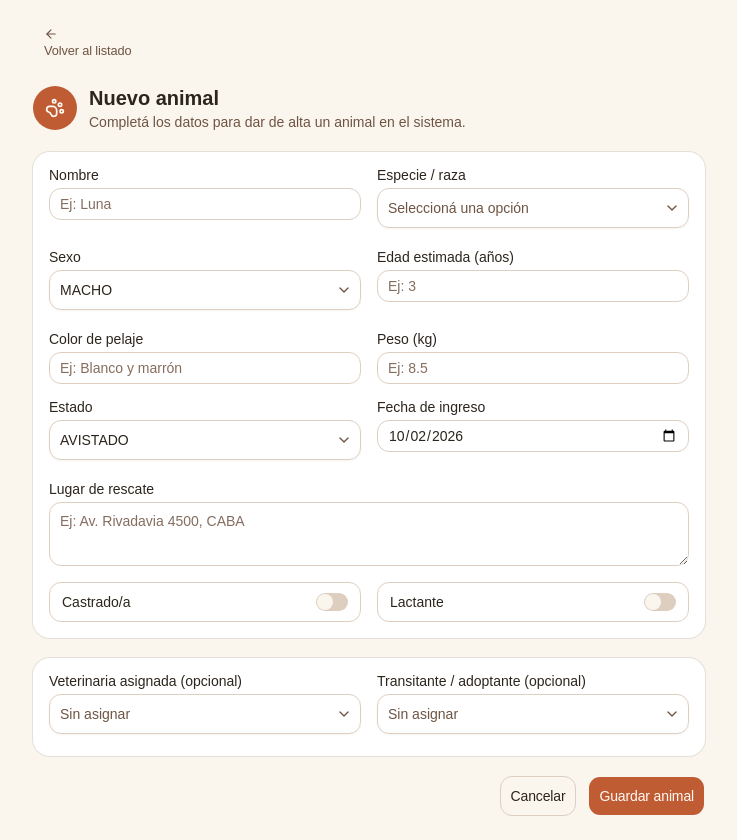
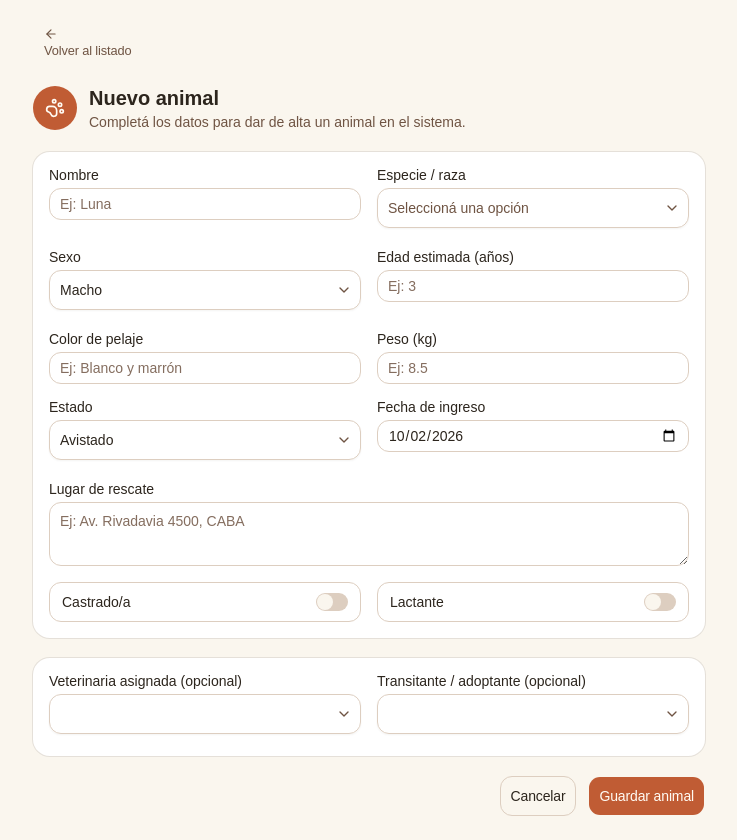
Before and after one commit to yamartinez03/Callejeritos-app, a React app in the folder frontend/: page /animales/nuevo in a window 1280 px wide. Shown: the whole page, without its empty margins (271-1008 px from the left). Built offline with nearby package versions, Linux system fonts and the light colour scheme; the HTML template or start-up script is replaced by a standard one.

Commit message:
feat: cambio SelectValue de campos en AnimalForm

```diff
--- a/frontend/src/modulo-animal/components/AnimalForm.jsx
+++ b/frontend/src/modulo-animal/components/AnimalForm.jsx
@@ -13,7 +13,12 @@ import {
   SelectTrigger,
   SelectValue,
 } from "@/components/ui/select";
-import { ESPECIES, ESTADOS_ANIMAL, VETERINARIAS, RESPONSABLES_HOGAR } from "@/shared/data/mockAnimales";
+import {
+  ESPECIES,
+  ESTADOS_ANIMAL,
+  VETERINARIAS,
+  RESPONSABLES_HOGAR,
+} from "@/shared/data/mockAnimales";
 import { FORM_INICIAL } from "#lib/animalUtils.js";
 
 /**
@@ -39,10 +44,14 @@ export default function AnimalForm({
     if (!form.idespecie) nuevosErrores.idespecie = "Elegí una especie/raza.";
     if (form.edadestimada === "" || Number(form.edadestimada) < 0)
       nuevosErrores.edadestimada = "Ingresá una edad estimada válida.";
-    if (!form.colorpelaje.trim()) nuevosErrores.colorpelaje = "El color de pelaje es obligatorio.";
-    if (form.peso === "" || Number(form.peso) <= 0) nuevosErrores.peso = "Ingresá un peso válido.";
-    if (!form.lugarorigen.trim()) nuevosErrores.lugarorigen = "El lugar de rescate es obligatorio.";
-    if (!form.fechaingreso) nuevosErrores.fechaingreso = "La fecha de ingreso es obligatoria.";
+    if (!form.colorpelaje.trim())
+      nuevosErrores.colorpelaje = "El color de pelaje es obligatorio.";
+    if (form.peso === "" || Number(form.peso) <= 0)
+      nuevosErrores.peso = "Ingresá un peso válido.";
+    if (!form.lugarorigen.trim())
+      nuevosErrores.lugarorigen = "El lugar de rescate es obligatorio.";
+    if (!form.fechaingreso)
+      nuevosErrores.fechaingreso = "La fecha de ingreso es obligatoria.";
     setErrores(nuevosErrores);
     return Object.keys(nuevosErrores).length === 0;
   }
@@ -58,13 +67,22 @@ export default function AnimalForm({
       <Card>
         <CardContent className="grid grid-cols-1 gap-4 sm:grid-cols-2">
           <Campo label="Nombre" error={errores.nombre}>
-            <Input value={form.nombre} onChange={(e) => set("nombre")(e.target.value)} placeholder="Ej: Luna" />
+            <Input
+              value={form.nombre}
+              onChange={(e) => set("nombre")(e.target.value)}
+              placeholder="Ej: Luna"
+            />
           </Campo>
 
           <Campo label="Especie / raza" error={errores.idespecie}>
             <Select value={form.idespecie} onValueChange={set("idespecie")}>
               <SelectTrigger className="w-full">
-                <SelectValue placeholder="Seleccioná una opción" />
+                <SelectValue placeholder="Seleccioná una opción">
+                  {
+                    ESPECIES.find((e) => String(e.idespecie) === form.idespecie)
+                      ?.nombre
+                  }
+                </SelectValue>
               </SelectTrigger>
               <SelectContent>
                 {ESPECIES.map((e) => (
@@ -79,7 +97,9 @@ export default function AnimalForm({
           <Campo label="Sexo">
             <Select value={form.sexo} onValueChange={set("sexo")}>
               <SelectTrigger className="w-full">
-                <SelectValue />
+                <SelectValue>
+                  {form.sexo === "MACHO" ? "Macho" : "Hembra"}
+                </SelectValue>
               </SelectTrigger>
               <SelectContent>
                 <SelectItem value="MACHO">Macho</SelectItem>
@@ -122,7 +142,9 @@ export default function AnimalForm({
           <Campo label="Estado">
             <Select value={form.estado} onValueChange={set("estado")}>
               <SelectTrigger className="w-full">
-                <SelectValue />
+                <SelectValue placeholder="Selecciona una especia/raza">
+                  {ESTADOS_ANIMAL.find((e) => e.value === form.estado)?.label}
+                </SelectValue>
               </SelectTrigger>
               <SelectContent>
                 {ESTADOS_ANIMAL.map((e) => (
@@ -135,7 +157,11 @@ export default function AnimalForm({
           </Campo>
 
           <Campo label="Fecha de ingreso" error={errores.fechaingreso}>
-            <Input type="date" value={form.fechaingreso} onChange={(e) => set("fechaingreso")(e.target.value)} />
+            <Input
+              type="date"
+              value={form.fechaingreso}
+              onChange={(e) => set("fechaingreso")(e.target.value)}
+            />
           </Campo>
 
           <Campo label="Lugar de rescate" error={errores.lugarorigen} full>
@@ -151,14 +177,22 @@ export default function AnimalForm({
             <Label htmlFor="castrado" className="cursor-pointer">
               Castrado/a
             </Label>
-            <Switch id="castrado" checked={form.castrado} onCheckedChange={set("castrado")} />
+            <Switch
+              id="castrado"
+              checked={form.castrado}
+              onCheckedChange={set("castrado")}
+            />
           </div>
 
           <div className="flex items-center justify-between rounded-lg border border-border px-3 py-2.5">
             <Label htmlFor="lactante" className="cursor-pointer">
               Lactante
             </Label>
-            <Switch id="lactante" checked={form.lactante} onCheckedChange={set("lactante")} />
+            <Switch
+              id="lactante"
+              checked={form.lactante}
+              onCheckedChange={set("lactante")}
+            />
           </div>
         </CardContent>
       </Card>
@@ -168,13 +202,24 @@ export default function AnimalForm({
       <Card>
         <CardContent className="grid grid-cols-1 gap-4 sm:grid-cols-2">
           <Campo label="Veterinaria asignada (opcional)">
-            <Select value={form.veterinariaId} onValueChange={set("veterinariaId")}>
+            <Select
+              value={form.veterinariaId}
+              onValueChange={set("veterinariaId")}
+            >
               <SelectTrigger className="w-full">
-                <SelectValue placeholder="Sin asignar" />
+                <SelectValue placeholder="Sin asignar">
+                  {form.veterinariaId &&
+                    VETERINARIAS.find(
+                      (v) => String(v.idresponsable) === form.veterinariaId,
+                    )?.nombre}
+                </SelectValue>
               </SelectTrigger>
               <SelectContent>
                 {VETERINARIAS.map((v) => (
-                  <SelectItem key={v.idresponsable} value={String(v.idresponsable)}>
+                  <SelectItem
+                    key={v.idresponsable}
+                    value={String(v.idresponsable)}
+                  >
                     {v.nombre}
                   </SelectItem>
                 ))}
@@ -183,14 +228,23 @@ export default function AnimalForm({
           </Campo>
 
           <Campo label="Transitante / adoptante (opcional)">
-            <Select value={form.responsableId} onValueChange={set("responsableId")}>
+            <Select
+              value={form.responsableId}
+              onValueChange={set("responsableId")}
+            >
               <SelectTrigger className="w-full">
-                <SelectValue placeholder="Sin asignar" />
+                <SelectValue placeholder="Sin asignar">
+                  {form.responsableId &&
+                    RESPONSABLES_HOGAR.find(
+                      (r) => String(r.idpersona) === form.responsableId,
+                    )?.nombre}
+                </SelectValue>
               </SelectTrigger>
               <SelectContent>
                 {RESPONSABLES_HOGAR.map((r) => (
                   <SelectItem key={r.idpersona} value={String(r.idpersona)}>
-                    {r.nombre} ({r.tipo === "TRANSITANTE" ? "Transitante" : "Adoptante"})
+                    {r.nombre} (
+                    {r.tipo === "TRANSITANTE" ? "Transitante" : "Adoptante"})
                   </SelectItem>
                 ))}
               </SelectContent>
```
